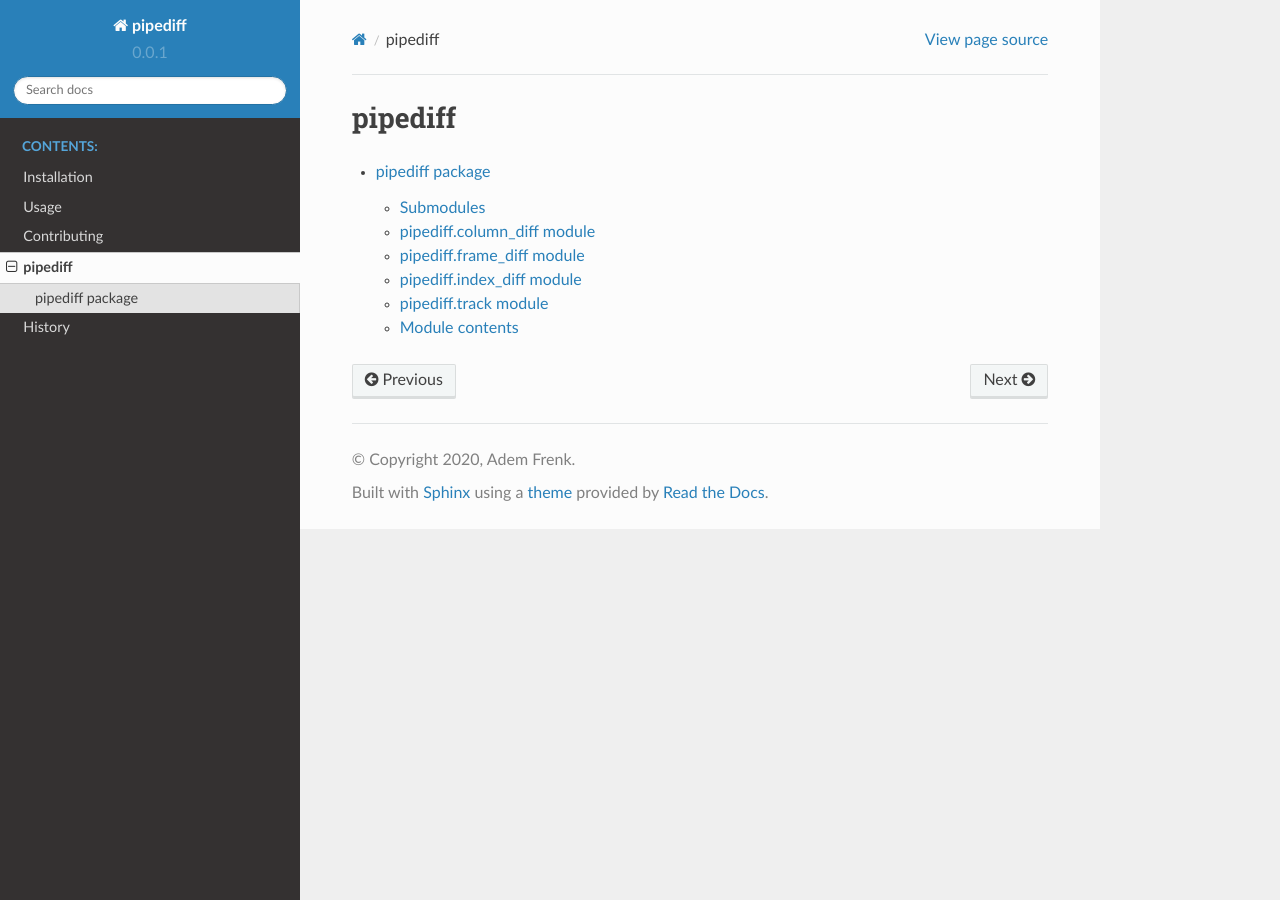
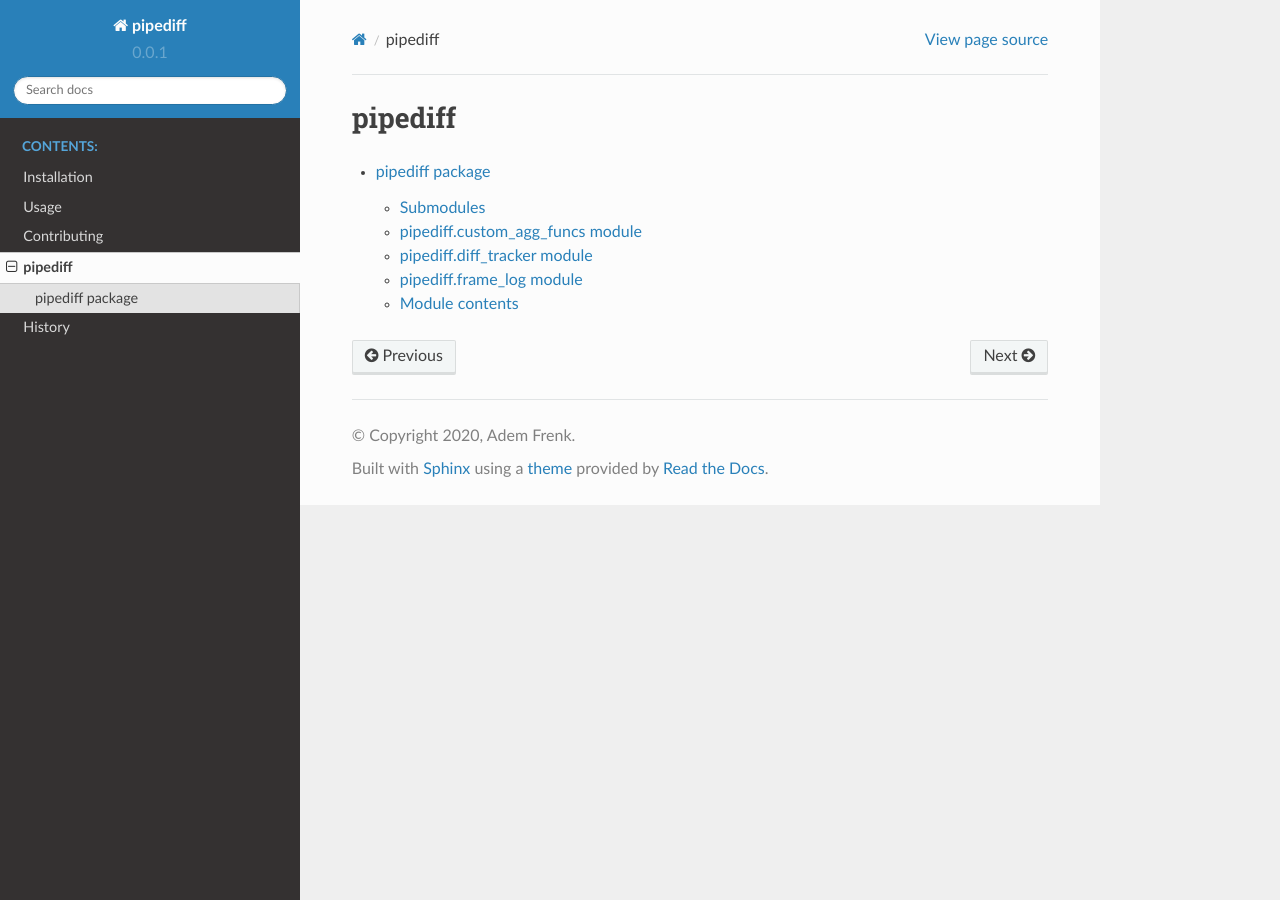
Before and after one commit to AdemFr/pipediff, a Sphinx documentation site: the page built from docs/source/modules.rst, in a window 1280 px wide. Built offline with Sphinx 7.4.7 and the Read the Docs theme 2.0.0, drawn with Linux system fonts in a browser that asks for light colours.

Commit message:
update ap

```diff
--- a/docs/source/pipediff.rst
+++ b/docs/source/pipediff.rst
@@ -4,34 +4,26 @@ pipediff package
 Submodules
 ----------
 
-pipediff.column\_diff module
-----------------------------
+pipediff.custom\_agg\_funcs module
+----------------------------------
 
-.. automodule:: pipediff.column_diff
+.. automodule:: pipediff.custom_agg_funcs
    :members:
    :undoc-members:
    :show-inheritance:
 
-pipediff.frame\_diff module
----------------------------
+pipediff.diff\_tracker module
+-----------------------------
 
-.. automodule:: pipediff.frame_diff
+.. automodule:: pipediff.diff_tracker
    :members:
    :undoc-members:
    :show-inheritance:
 
-pipediff.index\_diff module
----------------------------
+pipediff.frame\_log module
+--------------------------
 
-.. automodule:: pipediff.index_diff
-   :members:
-   :undoc-members:
-   :show-inheritance:
-
-pipediff.track module
----------------------
-
-.. automodule:: pipediff.track
+.. automodule:: pipediff.frame_log
    :members:
    :undoc-members:
    :show-inheritance:
```
